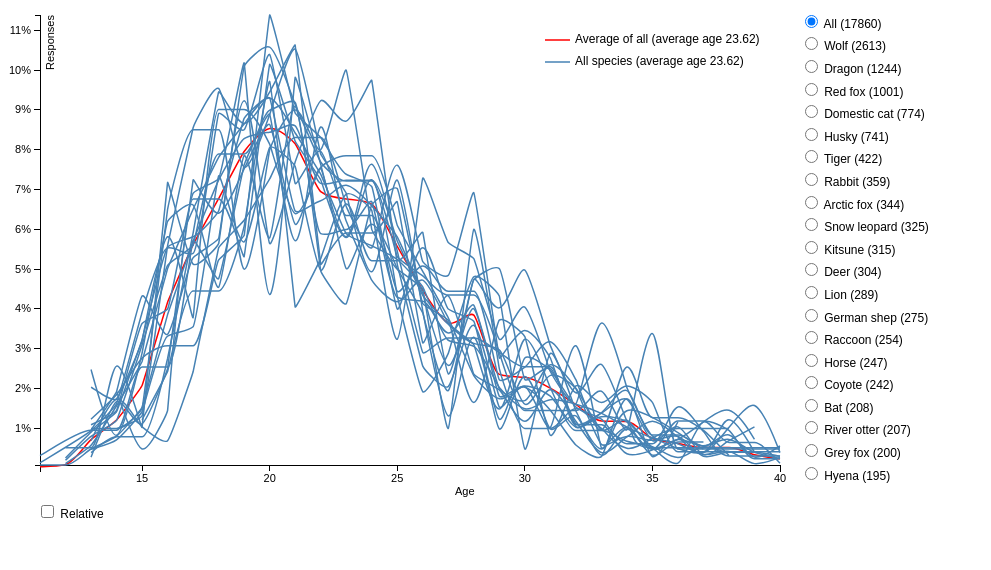
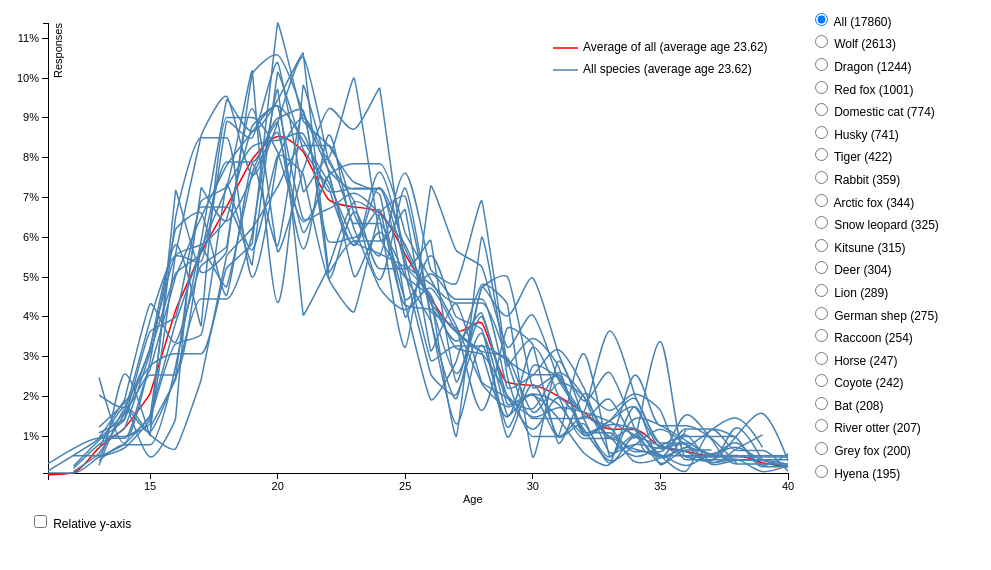
Before and after one commit to ruxley/gender-age, a website: page index.html in a window 1280 px wide. Shown: the whole page, without its empty margins (0-991 px from the left). Drawn offline with Linux system fonts and the light colour scheme.

Commit message:
Fixed styling and layout issues when integrating into the [a][s] site

```diff
--- a/index.html
+++ b/index.html
@@ -6,8 +6,11 @@
   <link rel="stylesheet" href="styles/style.css">
 </head>
 <body>
-  <div class="chart"></div>
-  <div class="labels"></div>
+  <div class="chart-container">
+    <div class="chart"></div>
+    <div class="labels"></div>
+    <div class="additional-labels"></div>
+  </div>
 </body>
 <script src="scripts/lodash.min.js"></script>
 <script src="scripts/d3.min.js"></script>
--- a/scripts/main.js
+++ b/scripts/main.js
@@ -12,8 +12,8 @@
   var selectedSpecies = [];
 
   // Chart constants
-  var margin = {top: 15, right: 80, bottom: 35, left: 40};
-  var width = 860 - margin.left - margin.right;
+  var margin = {top: 15, right: 20, bottom: 35, left: 40};
+  var width = 800 - margin.left - margin.right;
   var height = 500 - margin.top - margin.bottom;
 
   var x = d3.scale
@@ -102,10 +102,10 @@
       .attr('y', 25);
 
   // The "relative" checkbox
-  d3.select('body')
+  d3.select('.additional-labels')
     .append('label')
-      .attr('class', 'relative-checkbox')
-      .html('<input type="checkbox"> Relative')
+      .attr('class', 'label-relative')
+      .html('<input type="checkbox"> Relative y-axis')
     .select('input')
       .on('change', function () {
         if (this.checked) {
@@ -332,7 +332,7 @@
    */
   function highlightSpeciesButton(speciesToHighlight) {
     // Unselect all species buttons
-    d3.select('.labels').selectAll('.label')
+    d3.select('.labels').selectAll('.label-species')
       .classed('active', false);
 
     // If all species are selected then highlight the "All" button
@@ -341,7 +341,7 @@
       d3.select('.labels .label-all').classed('active', true);
     } else {
       speciesToHighlight.forEach(function (d) {
-        d3.select('.label.' + d.speciesId.toLowerCase())
+        d3.select('.label-species.' + d.speciesId.toLowerCase())
           .classed('active', true);
       });
     }
@@ -388,7 +388,7 @@
       .enter()
         .append('label')
         .attr('class', function (d) {
-          return 'label ' + d.speciesId.toLowerCase();
+          return 'label-species ' + d.speciesId.toLowerCase();
         })
         .html(function (d) {
           return '<input type="radio" name="species" value="' + d.species + '"> ' + d.speciesName + ' (' + d.totalCount + ')';
--- a/styles/style.css
+++ b/styles/style.css
@@ -1,10 +1,10 @@
-body {
+.chart-container {
   font-family: sans-serif;
   font-size: 12px;
-  margin: 0;
+  position: relative;
 }
 
-.chart {
+.chart-container .chart {
   font-size: 11px;
 }
 
@@ -41,27 +41,30 @@ body {
   stroke: red;
 }
 
-.labels {
-  left: 798px;
+.chart-container .labels {
+  left: 800px;
   position: absolute;
-  top: 10px;
+  top: 0;
 }
 
-.label, .label-all {
+.label-species, .label-all {
+  clear: both;
   cursor: pointer;
   display: block;
   margin: 0;
   padding: 0.15em;
+  text-align: left;
+  width: auto;
 }
 
-.label:hover {
+.label-species:hover, .label-all:hover {
   color: #3B79F0;
 }
 
-.label.active {
+/*.label-species.active, .label-all.active {
   font-weight: bold;
   color: #3B79F0;
-}
+}*/
 
 .key {
   font-size: 12px;
@@ -77,6 +80,15 @@ body {
   stroke-width: 1.5px;
 }
 
-.relative-checkbox {
-  margin-left: 37px;
+.additional-labels {
+  clear: both;
+  padding-left: 20px;
 }
+
+.label-relative {
+  cursor: pointer;
+  display: block;
+  margin: 0;
+  padding: 0.15em;
+  text-align: left;
+}
```
